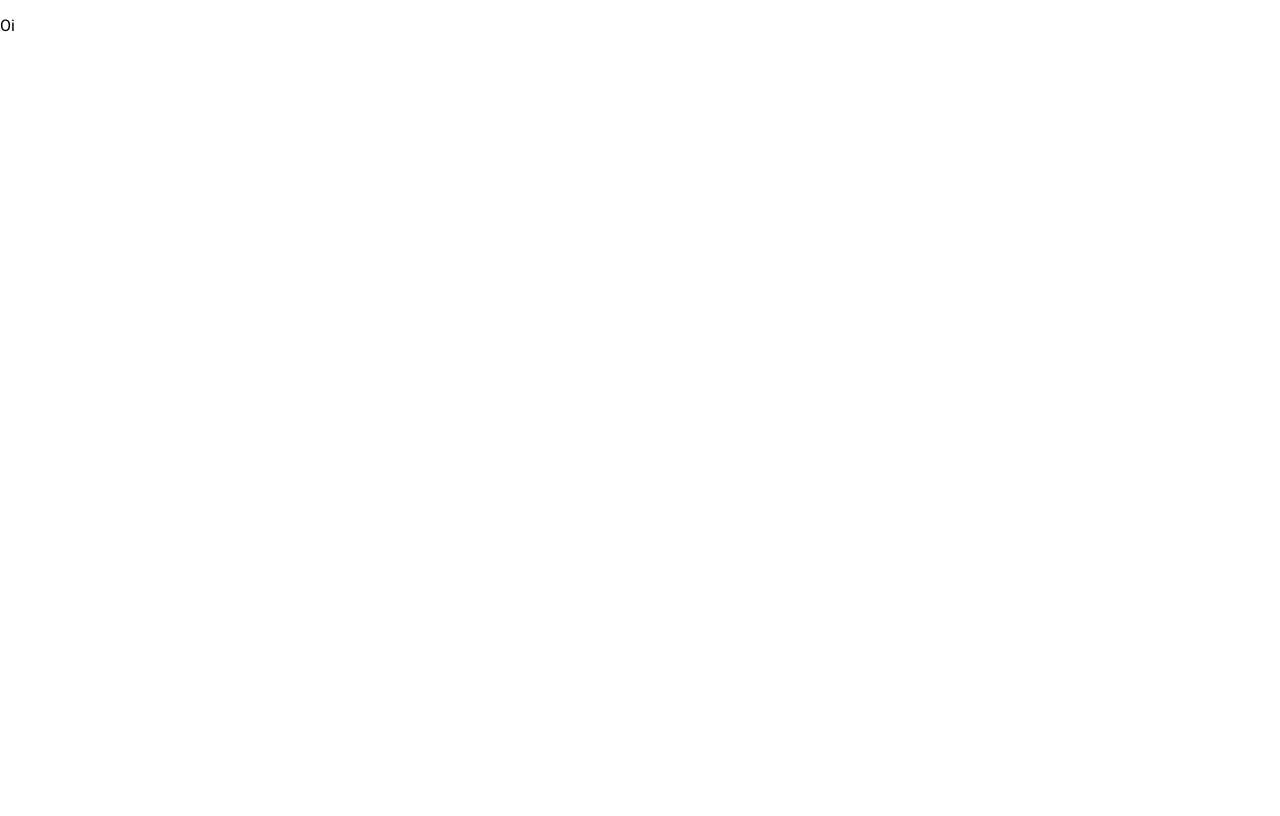
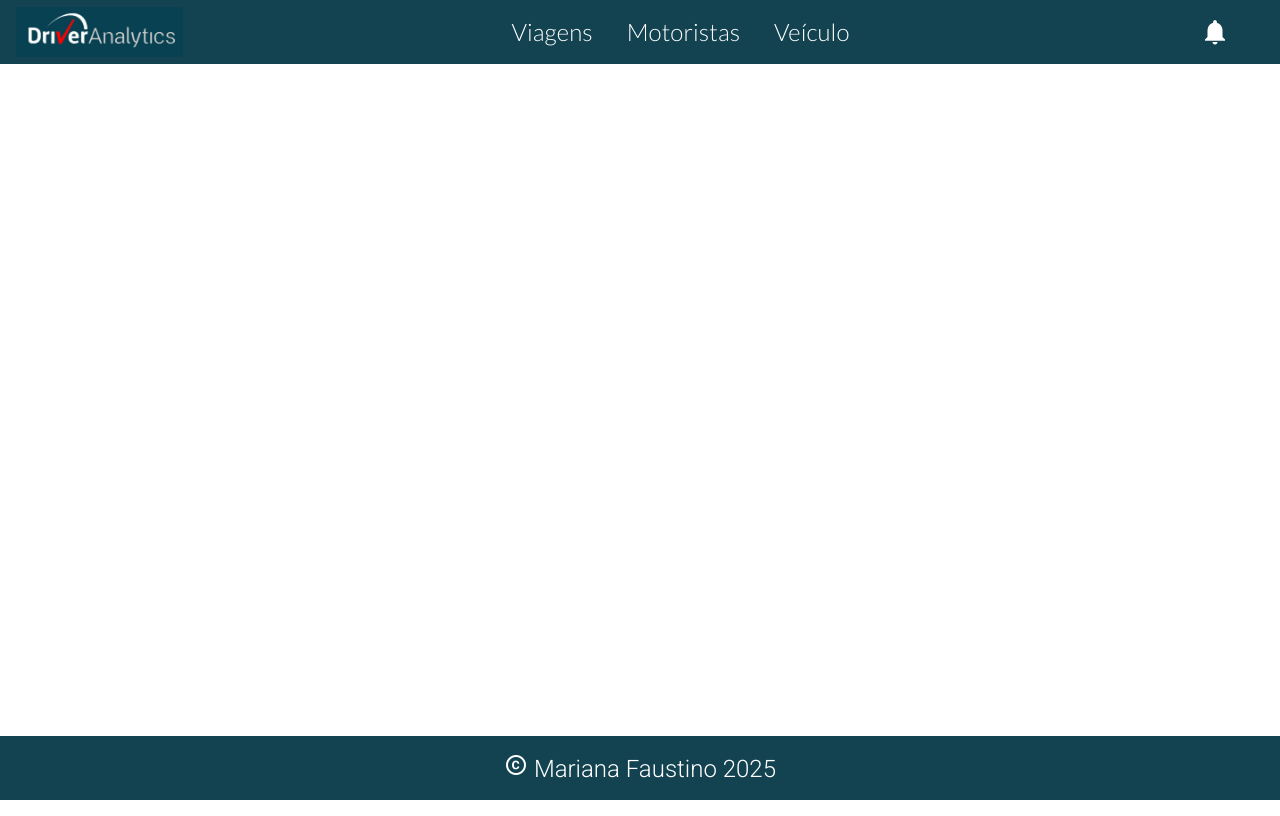
Before and after one commit to marianafaustino/desafio-motora-angular, an Angular app: page / in a window 1280 px wide. Built offline with nearby package versions, Linux system fonts and the light colour scheme.

Commit message:
feat: criar barra de menu com icone de noticacoes e criar rodape

```diff
--- a/angular.json
+++ b/angular.json
@@ -31,10 +31,8 @@
             ],
             "tsConfig": "tsconfig.app.json",
             "assets": [
-              {
-                "glob": "**/*",
-                "input": "public"
-              }
+              "src/favicon.ico",
+              "src/assets"
             ],
             "styles": [
               "@angular/material/prebuilt-themes/azure-blue.css",
--- a/src/app/app.component.html
+++ b/src/app/app.component.html
@@ -1 +1,39 @@
-<p>Oi</p>
+<mat-toolbar>
+
+  <!-- Título no meio -->
+  <img src="assets/logo.png" alt="Logo" width="100" />
+  <div class="spacer"></div>
+
+  <!-- Botões da Navbar -->
+  <button mat-button routerLink="/home">Viagens</button>
+  <button mat-button routerLink="/about">Motoristas</button>
+  <button mat-button routerLink="/about">Veículo</button>
+
+  <div class="spacer"></div>
+  <button mat-button [matMenuTriggerFor]="optionsMenu">
+    <mat-icon class="notifications-icon">notifications</mat-icon>
+  </button>
+
+</mat-toolbar>
+
+<!-- Submenu de Opções -->
+<mat-menu #optionsMenu="matMenu">
+  <button mat-menu-item>
+    <mat-icon>settings</mat-icon> Configurações
+  </button>
+  <button mat-menu-item>
+    <mat-icon>person</mat-icon> Perfil
+  </button>
+  <button mat-menu-item>
+    <mat-icon>exit_to_app</mat-icon> Sair
+  </button>
+</mat-menu>
+
+<mat-toolbar class="footer">
+  <div class="footer-container">
+    <a href="https://www.linkedin.com/in/mariana-faustino-456915100/" target="_blank">
+      <mat-icon>copyright</mat-icon>
+      Mariana Faustino 2025
+    </a>
+  </div>
+</mat-toolbar>
--- a/src/styles.scss
+++ b/src/styles.scss
@@ -1,15 +1,61 @@
-
 
 
 html, body { height: 100%; }
-body { margin: 0; font-family: Roboto, "Helvetica Neue", sans-serif; }
+body { margin: 0; font-family: 'Lato', sans-serif !important; }
 
 mat-toolbar {
+    background-color: #134351 !important;
     display: flex;
     align-items: center;
     padding: 0 16px;
+    color: white !important;
   }
 
   mat-toolbar button {
     margin-right: 10px;
+    color: white !important;
+    font-family: 'Lato', sans-serif !important;
+    font-size: 24px !important;
+    font-weight: lighter !important;
   }
+
+  .spacer {
+    flex: 1;
+    display: flex;
+    justify-content: center;
+  }
+
+  mat-toolbar img {
+    height: 50px;
+    width: auto;
+  }
+
+  .mat-icon.notifications-icon {
+    font-size: 30px !important;
+    width: 30px !important;
+    height: 30px !important;
+  }
+
+
+  .footer {
+    position: fixed;
+    bottom: 0;
+    width: 100%;
+    height: 64px;
+    display: flex;
+    align-items: center;
+    justify-content: center;
+    background-color: #134351;
+    color: white;
+  }
+
+  .footer-container a {
+    text-decoration: none;
+    color: white;
+    font-size: 24px;
+    font-weight: lighter;
+  }
+
+  .footer-container a:hover {
+    text-decoration: underline;
+  }
```
Also changed, not shown: src/assets/logo.png (added).
